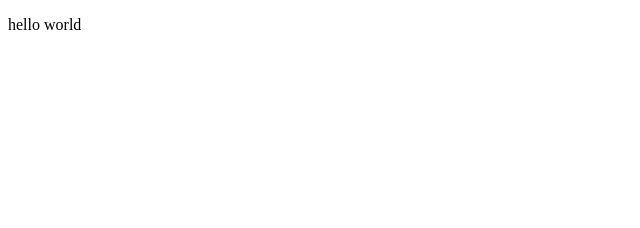
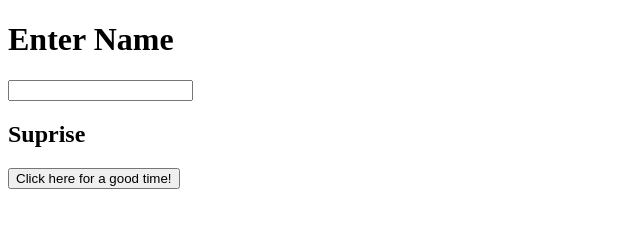
Before and after one commit to MattRushing/helloWorld, a plain HTML site: page index.html in a window 1280 px wide. Shown: the whole page, without its empty margins (0-640 px from the left). Drawn offline with Linux system fonts and the light colour scheme.

Commit message:
add button & text

```diff
--- a/index.html
+++ b/index.html
@@ -5,9 +5,13 @@
     <title></title>
   </head>
   <body>
-    <p>
-      hello world
-    </p>
+  <div class="">
+<h1>Enter Name</h1>
+<input id="name" type="text" >
+<h2>Suprise</h2>
+<button onclick="suprise()" type="button" name="button">Click here for a good time!</button>
+
+  </div>
   </body>
   <script type="text/javascript" src="main.js"></script>
 </html>
--- a/main.js
+++ b/main.js
@@ -1,2 +1,6 @@
-console.log('helloworld');
-alert('penis')
+function suprise() {
+
+var name = document.getElementById('name');
+  console.log(name.value+ ' Penis');
+
+}
```
